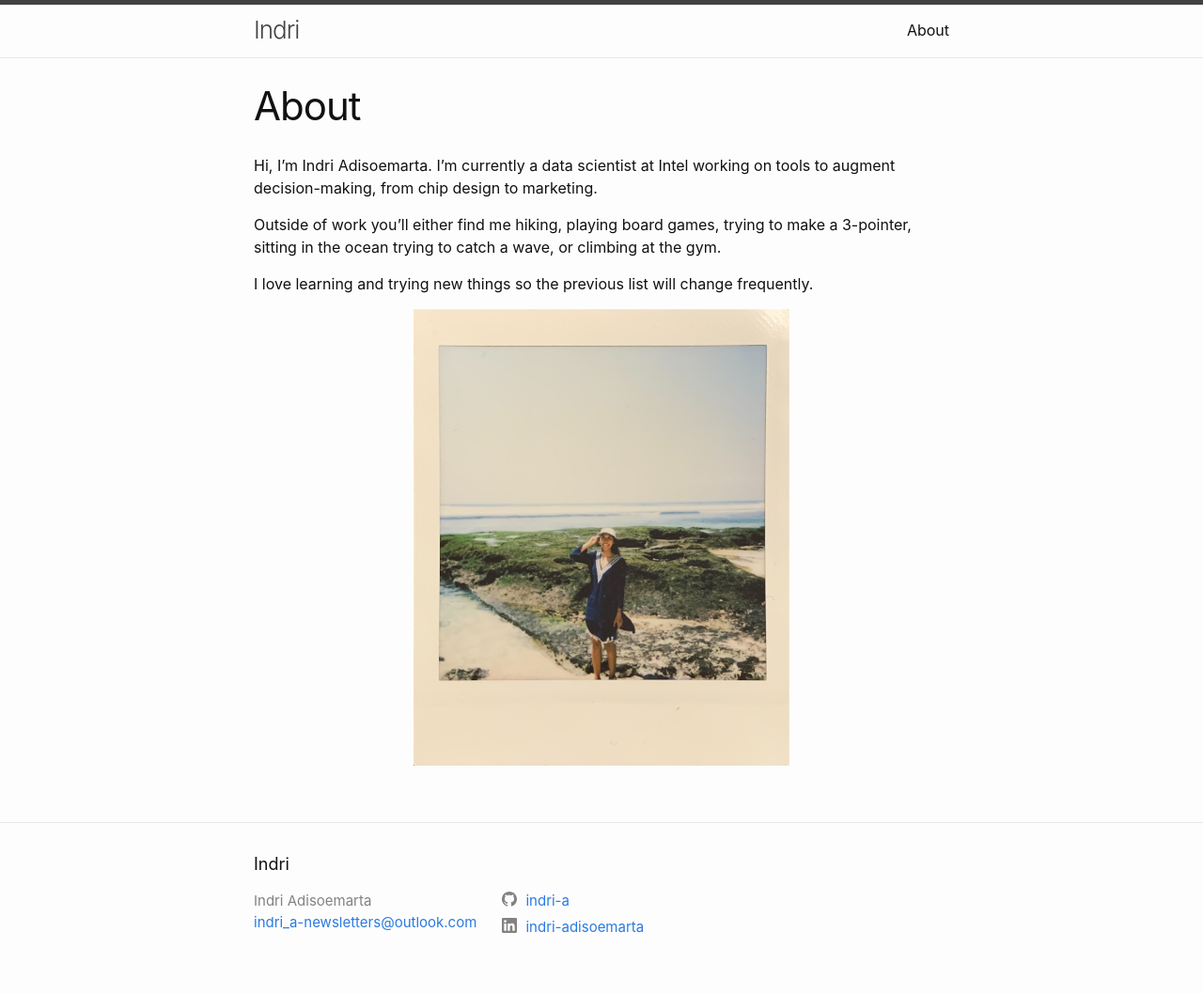
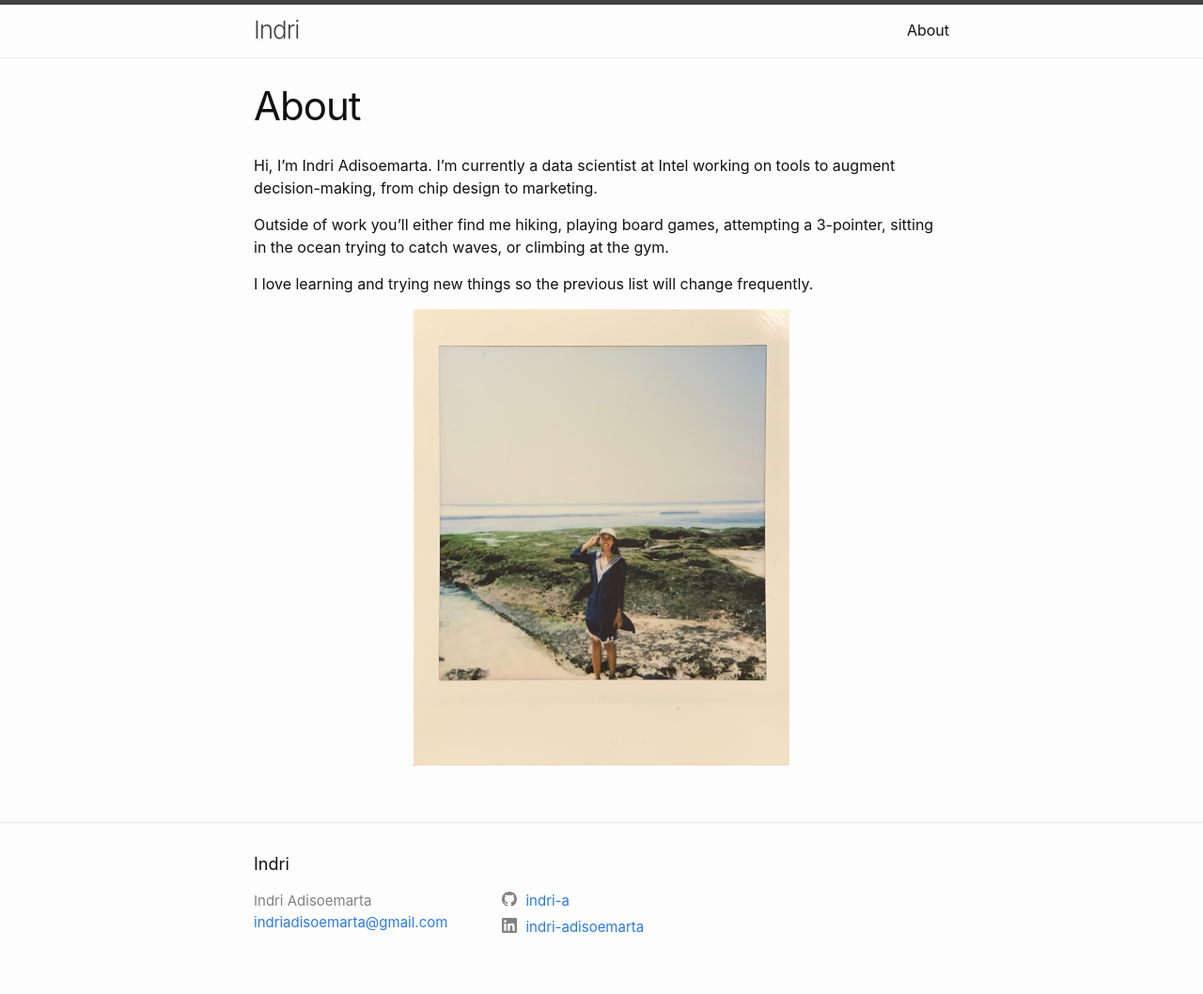
Before and after one commit to indri-a/indri-a.github.io, a Jekyll site: the page built from about.md, in a window 1280 px wide. Shown: the whole page at 94% size. Built offline with Jekyll 4.4.1, drawn with Linux system fonts in a browser that asks for light colours.

Commit message:
Updated email and grammar changes.

```diff
--- a/_config.yml
+++ b/_config.yml
@@ -15,9 +15,9 @@
 # in the templates via {{ site.myvariable }}.
 title: Indri
 author: Indri Adisoemarta
-email: indri_a-newsletters@outlook.com
+email: indriadisoemarta@gmail.com
 description: >- # this means to ignore newlines until "baseurl:"
-  Hi, I'm Indri Adisoemarta.
+  Hi, I'm Indri.
 baseurl: "" # the subpath of your site, e.g. /blog
 url: "https://indri-a.github.io" # the base hostname & protocol for your site, e.g. http://example.com
 # twitter_username: jekyllrb
--- a/_posts/2023-10-29-slam-dunk-contest.markdown
+++ b/_posts/2023-10-29-slam-dunk-contest.markdown
@@ -20,7 +20,7 @@ In 2023, the scoring methodology was changed so that five judges would each assi
 
 **What makes a good scoring methodology?** Is it a larger spread of scores, indicated by a larger score variance? Should scores follow a Gaussian distribution, or another distribution? Should scores be consistent between rounds or dunks of similar quality? I will focus on identifying whether the new scoring method offers more chances for judges to differentiate between athletes.
 
-## First-Pass Analysis
+## First Pass Analysis
 
 As a first pass, I will manually count all possible score combinations of the first method, and all possible scores combinations of the second method.
 
@@ -50,7 +50,7 @@ From just counting, we can see there are more opportunities for judges to differ
 | Mean | 27.5 | 25.5 |
 | Variance | 180.17 | 202.54 |
 
-## Second-Pass Analysis
+## Second Pass Analysis
 
 Of course, not all scores between 1 and 10 or 1 and 50 are equally likely. As mentioned before, we can clearly see that in the past, greater than 80% of scores were greater than or equal to 40. A better analysis would be to create a probability mass function of dunk scores from 2000 – 2022, and a PMF of the dunk scores from 2023, and compare the spread of each.
 
--- a/about.md
+++ b/about.md
@@ -6,7 +6,7 @@ permalink: /about/
 
 Hi, I'm Indri Adisoemarta. I'm currently a data scientist at Intel working on tools to augment decision-making, from chip design to marketing.
 
-Outside of work you'll either find me hiking, playing board games, trying to make a 3-pointer, sitting in the ocean trying to catch a wave, or climbing at the gym.
+Outside of work you'll either find me hiking, playing board games, attempting a 3-pointer, sitting in the ocean trying to catch waves, or climbing at the gym.
 
 I love learning and trying new things so the previous list will change frequently.
 
```
Also changed, not shown: other parts of _posts/2023-10-29-slam-dunk-contest.markdown (+1 -1 lines).
